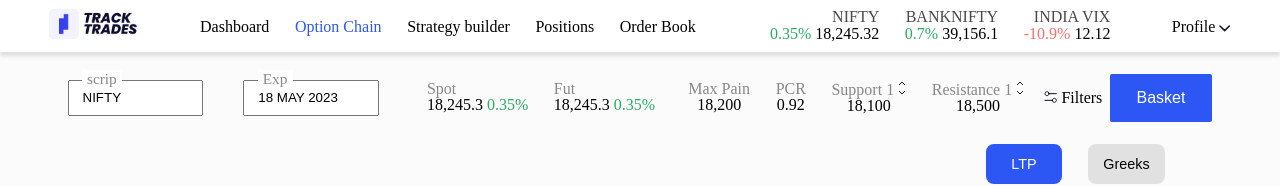
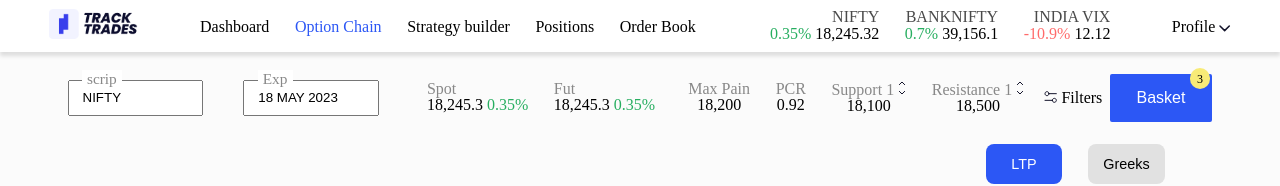
Before and after one commit to tarupathak/Infitout-Task, a React (Create React App) app: page / in a window 1280 px wide. Shown: the top 186 px of the page. Built offline with nearby package versions, Linux system fonts and the light colour scheme.

Commit message:
Completed the task

```diff
--- a/src/Components/Components.css
+++ b/src/Components/Components.css
@@ -504,3 +504,16 @@ h2 {
   color: white;
   background-color: #2C57F5;
 }
+
+.basketBtn span{
+  min-width: 20px;
+  text-align: center;
+  background-color: #F8EB77;
+  padding: 4.5px;
+  position: absolute;
+  top: 68px;
+  right: 70px;
+  font-size: 12px;
+  line-height: 1;
+  border-radius: 10px;
+}
--- a/src/Components/NavigationTwo.jsx
+++ b/src/Components/NavigationTwo.jsx
@@ -61,10 +61,11 @@ const NavigationTwo = () => {
         {pop && <FilterDropdown closePop={closePop} />}
       </div>
 
-      <div>
+      <div className="basketBtn">
         <button className="btn" onClick={() => setShow(true)}>
           Basket
         </button>
+        <span>3</span>
         {show && <PopUpBasket closeModal={closeModal} />}
       </div>
     </div>
```
